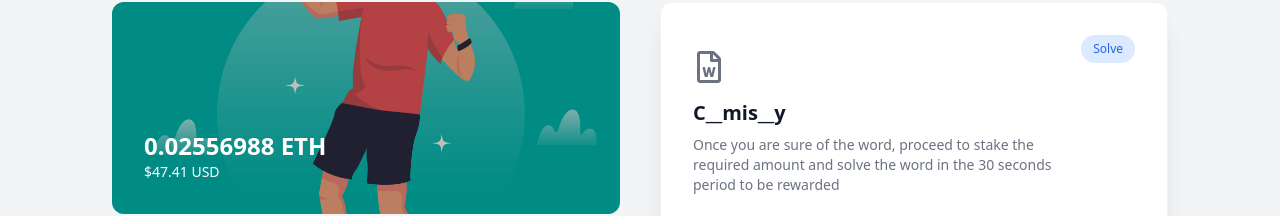
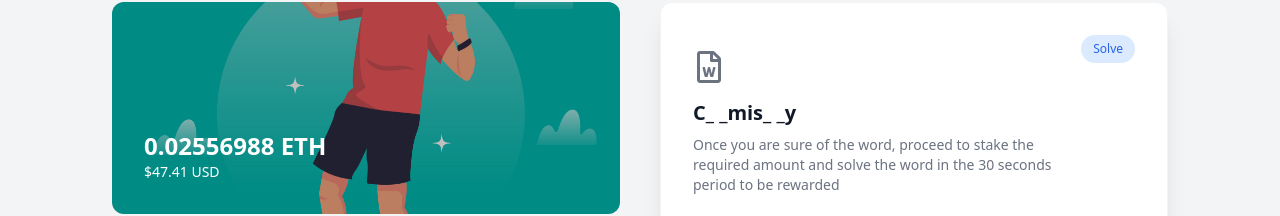
Before and after one commit to kwakyebrilliant/playme, a React (Create React App) app: page /word in a window 1280 px wide. Shown: the part 322-538 px from the top of the page. Built offline with nearby package versions, Linux system fonts and the light colour scheme; the HTML template or start-up script is replaced by a standard one.

Commit message:
word updates

```diff
--- a/src/dashboard/Word.js
+++ b/src/dashboard/Word.js
@@ -67,7 +67,7 @@ function Word() {
       <FaRegFileWord className=' text-gray-500 lg:w-8 lg:h-8 sm:h-10 sm:w-10'/>
 
         <h3 className="mt-4 text-lg font-bold text-gray-900 sm:text-xl">
-          C__mis__y
+          C_ _mis_ _y
         </h3>
 
         <p className="mt-2 hidden text-sm sm:block">
@@ -89,7 +89,7 @@ function Word() {
         <div className="fixed inset-0 flex items-center justify-center z-50">
           <div className="bg-white w-1/2 rounded-lg shadow-lg p-6">
             <h2 className="text-lg font-semibold mb-4">
-            C__mis__y
+            C_ _mis_ _y
             </h2>
             <div className="relative">
 
```
